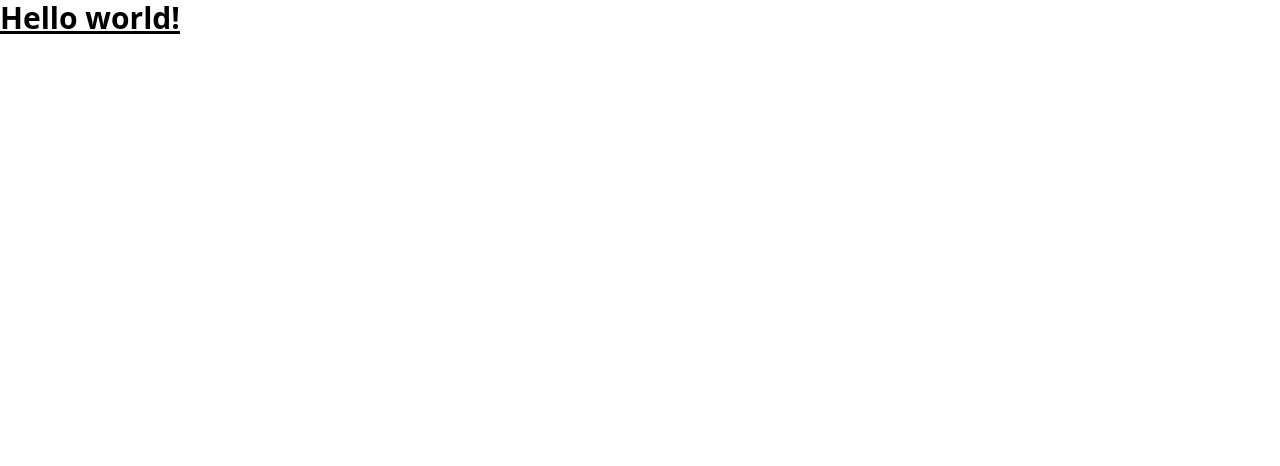
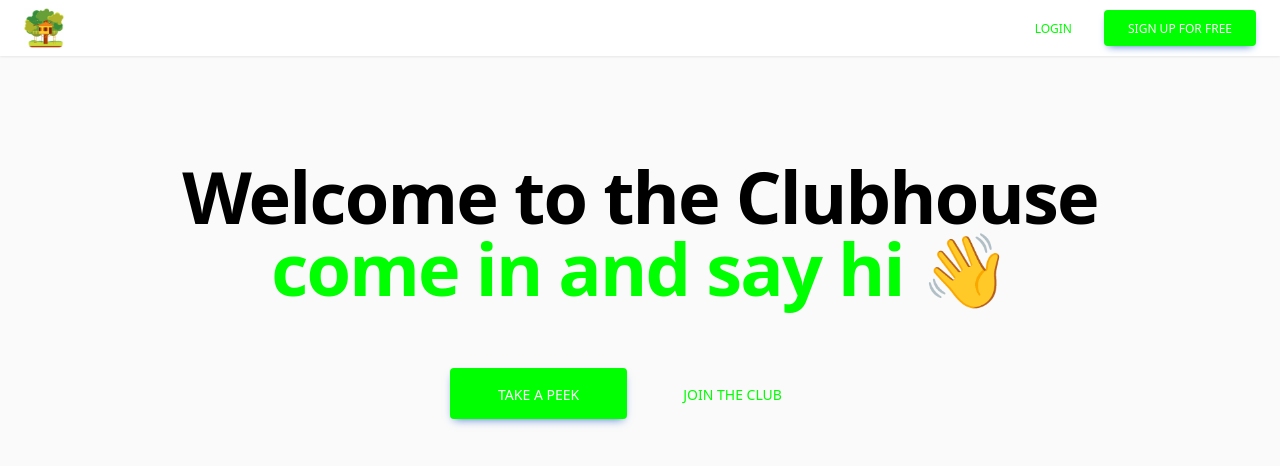
Before and after one commit to chadjcampbell/clubHouse, a React (Vite) app in the folder client/: page / in a window 1280 px wide. Shown: the top 466 px of the page. Built offline with nearby package versions, Linux system fonts and the light colour scheme.

Commit message:
make the landing page layout

```diff
--- a/client/index.html
+++ b/client/index.html
@@ -2,7 +2,7 @@
 <html lang="en">
   <head>
     <meta charset="UTF-8" />
-    <link rel="icon" type="image/svg+xml" href="/clubHouse.svg" />
+    <link rel="icon" type="image/svg+xml" href="/treehouse.webp" />
     <meta name="viewport" content="width=device-width, initial-scale=1.0" />
     <title>Club-House</title>
   </head>
--- a/client/src/App.tsx
+++ b/client/src/App.tsx
@@ -1,3 +1,66 @@
 export default function App() {
-  return <h1 className="text-3xl font-bold underline">Hello world!</h1>;
+  return (
+    <section className="mb-40">
+      <nav
+        className="relative flex w-full items-center justify-between bg-white py-2 shadow-sm shadow-neutral-700/10 dark:bg-neutral-800 dark:shadow-black/30 lg:flex-wrap lg:justify-start"
+        data-te-navbar-ref
+      >
+        <div className="flex w-full flex-wrap items-center justify-between px-6">
+          <div className="flex items-center">
+            <a href="#!">
+              <img
+                className="h-10 w-10"
+                src="/treehouse.webp"
+                alt="clubhouse logo"
+              />
+            </a>
+          </div>
+
+          <div className="my-1 flex items-center lg:my-0 lg:ml-auto">
+            <button
+              type="button"
+              className="mr-2 inline-block rounded px-6 pt-2.5 pb-2 text-xs font-medium uppercase leading-normal text-primary transition duration-150 ease-in-out hover:bg-neutral-500 hover:bg-opacity-10 hover:text-primary-600 focus:text-primary-600 focus:outline-none focus:ring-0 active:text-primary-700 dark:text-primary-400 dark:hover:bg-neutral-700 dark:hover:bg-opacity-60 dark:hover:text-primary-500 dark:focus:text-primary-500 dark:active:text-primary-600"
+              data-te-ripple-init
+              data-te-ripple-color="light"
+            >
+              Login
+            </button>
+            <button
+              type="button"
+              className="inline-block rounded bg-primary px-6 pt-2.5 pb-2 text-xs font-medium uppercase leading-normal text-white shadow-[0_4px_9px_-4px_#3b71ca] transition duration-150 ease-in-out hover:bg-primary-600 hover:shadow-[0_8px_9px_-4px_rgba(59,113,202,0.3),0_4px_18px_0_rgba(59,113,202,0.2)] focus:bg-primary-600 focus:shadow-[0_8px_9px_-4px_rgba(59,113,202,0.3),0_4px_18px_0_rgba(59,113,202,0.2)] focus:outline-none focus:ring-0 active:bg-primary-700 active:shadow-[0_8px_9px_-4px_rgba(59,113,202,0.3),0_4px_18px_0_rgba(59,113,202,0.2)] dark:shadow-[0_4px_9px_-4px_rgba(59,113,202,0.5)] dark:hover:shadow-[0_8px_9px_-4px_rgba(59,113,202,0.2),0_4px_18px_0_rgba(59,113,202,0.1)] dark:focus:shadow-[0_8px_9px_-4px_rgba(59,113,202,0.2),0_4px_18px_0_rgba(59,113,202,0.1)] dark:active:shadow-[0_8px_9px_-4px_rgba(59,113,202,0.2),0_4px_18px_0_rgba(59,113,202,0.1)]"
+              data-te-ripple-init
+              data-te-ripple-color="light"
+            >
+              Sign up for free
+            </button>
+          </div>
+        </div>
+      </nav>
+
+      <div className="bg-neutral-50 py-24 px-6 text-center dark:bg-neutral-900">
+        <h1 className="mt-2 mb-16 text-5xl font-bold tracking-tight md:text-6xl xl:text-7xl">
+          Welcome to the Clubhouse <br />
+          <span className="text-primary">come in and say hi 👋</span>
+        </h1>
+        <a
+          className="mb-2 inline-block rounded bg-primary px-12 pt-4 pb-3.5 text-sm font-medium uppercase leading-normal text-white shadow-[0_4px_9px_-4px_#3b71ca] transition duration-150 ease-in-out hover:bg-primary-600 hover:shadow-[0_8px_9px_-4px_rgba(59,113,202,0.3),0_4px_18px_0_rgba(59,113,202,0.2)] focus:bg-primary-600 focus:shadow-[0_8px_9px_-4px_rgba(59,113,202,0.3),0_4px_18px_0_rgba(59,113,202,0.2)] focus:outline-none focus:ring-0 active:bg-primary-700 active:shadow-[0_8px_9px_-4px_rgba(59,113,202,0.3),0_4px_18px_0_rgba(59,113,202,0.2)] dark:shadow-[0_4px_9px_-4px_rgba(59,113,202,0.5)] dark:hover:shadow-[0_8px_9px_-4px_rgba(59,113,202,0.2),0_4px_18px_0_rgba(59,113,202,0.1)] dark:focus:shadow-[0_8px_9px_-4px_rgba(59,113,202,0.2),0_4px_18px_0_rgba(59,113,202,0.1)] dark:active:shadow-[0_8px_9px_-4px_rgba(59,113,202,0.2),0_4px_18px_0_rgba(59,113,202,0.1)] md:mr-2 md:mb-0"
+          data-te-ripple-init
+          data-te-ripple-color="light"
+          href="#!"
+          role="button"
+        >
+          Take a peek
+        </a>
+        <a
+          className="inline-block rounded px-12 pt-4 pb-3.5 text-sm font-medium uppercase leading-normal text-primary transition duration-150 ease-in-out hover:bg-neutral-500 hover:bg-opacity-10 hover:text-primary-600 focus:text-primary-600 focus:outline-none focus:ring-0 active:text-primary-700 dark:hover:bg-neutral-800 dark:hover:bg-opacity-60"
+          data-te-ripple-init
+          data-te-ripple-color="light"
+          href="#!"
+          role="button"
+        >
+          Join the club
+        </a>
+      </div>
+    </section>
+  );
 }
--- a/client/tailwind.config.js
+++ b/client/tailwind.config.js
@@ -2,7 +2,13 @@
 export default {
   content: ["./index.html", "./src/**/*.{js,ts,jsx,tsx}"],
   theme: {
-    extend: {},
+    extend: {
+      colors: {
+        primary: "#00ff00",
+        secondary: "#00FF80",
+        tertiary: "#80FF00",
+      },
+    },
   },
   plugins: [],
 };
```
Also changed, not shown: client/public/clubHouse.svg (deleted), client/public/treehouse.webp (added).
